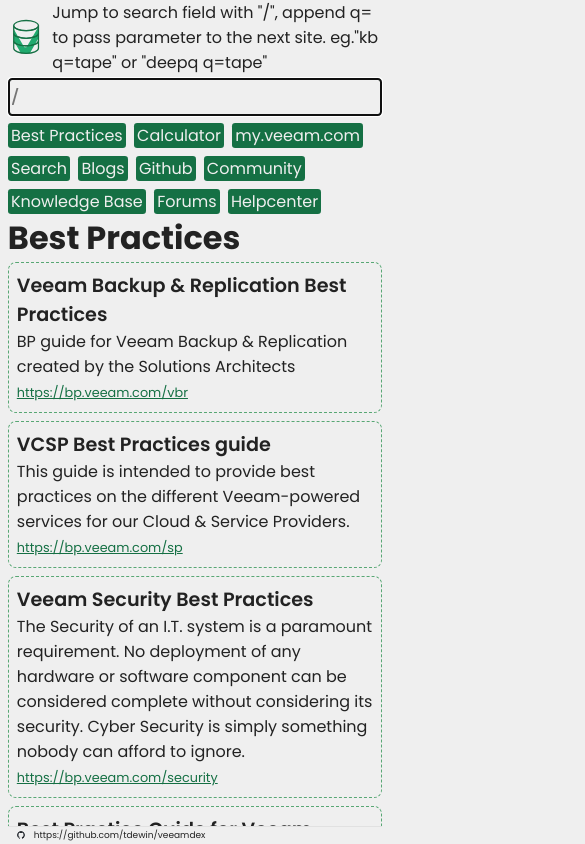
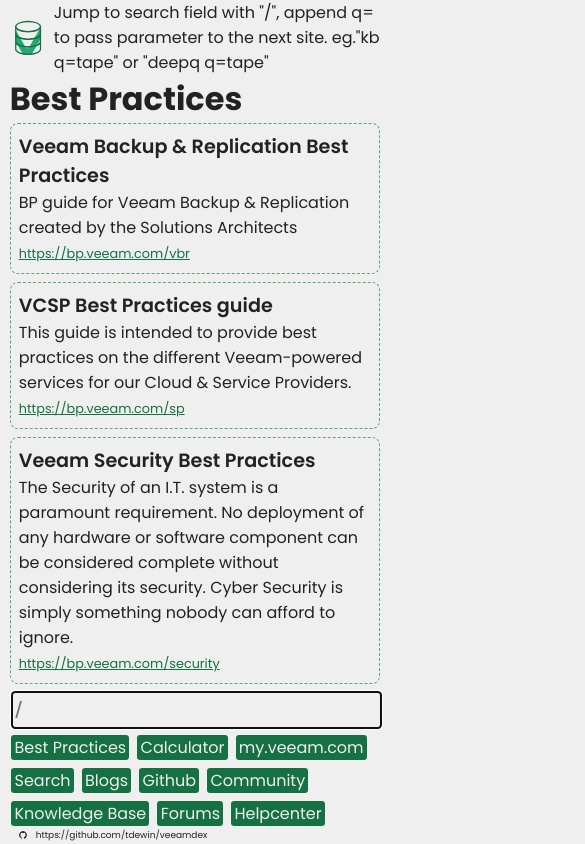
Before and after one commit to tdewin/veeamdex, a Vue app: page / in a window 390 px wide. Shown: the top 844 px of the page, 585 px wide, since content can reach past the window. Built offline with nearby package versions, Linux system fonts and the light colour scheme.

Commit message:
hopefully really mobile friendly now :(

```diff
--- a/src/App.vue
+++ b/src/App.vue
@@ -179,10 +179,22 @@
           background-position: center;
         }
         .pagesizer {
-          max-width: 96vw;
+          max-width: 95vw;
         }
         .side-panel {
           min-width: unset;
+        }
+        header {
+          position:fixed !important;
+          bottom: 1rem;
+          top: unset !important;
+          padding: 0.1rem !important;
+        }
+        footer {
+          height: 0.8rem !important;
+        }
+        .footer-content {
+          border: 0rem !important;
         }
 }
 .spacer {
--- a/src/components/Link.vue
+++ b/src/components/Link.vue
@@ -52,6 +52,7 @@
 </template>
 
 <style scoped>
+
 .linkdiv {
  border: 0.10rem dashed var(--altgreen);
  border-radius:0.5rem;
@@ -62,6 +63,9 @@
 }
 
 @media screen and (max-width: 600px) {
+ a {
+        word-wrap: break-word;
+ }
  .linkdiv {
    max-width: unset;
  }
```
Also changed, not shown: 2 other files (tests, documents, lock files or other folders).
